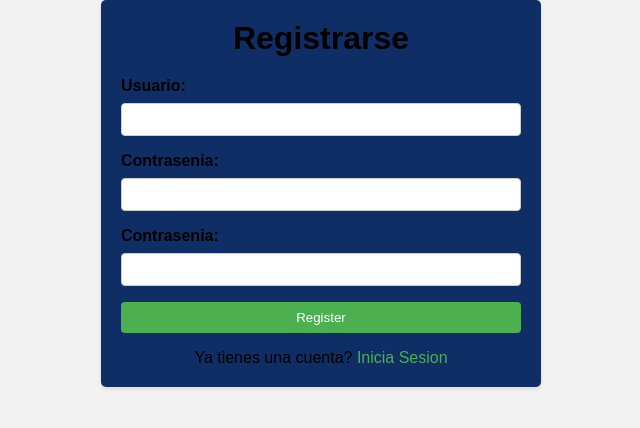
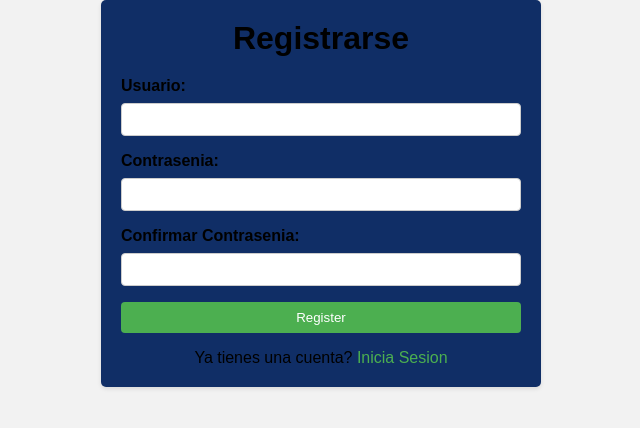
Before and after one commit to Salvapassionate/HDP115-G24, a Django app: page /register/ in a window 1280 px wide. Shown: the top 428 px of the page, without its empty margins (319-959 px from the left). Run offline with Django 3.2, Linux system fonts and the light colour scheme; parts of the project's set-up code (start-up, migrations or seed data) failed here and were passed over.

Commit message:
cambios pm18106

```diff
--- a/my_app/templates/register.html
+++ b/my_app/templates/register.html
@@ -18,7 +18,7 @@
       <input type="text" name="username" required>
       <label for="password">Contrasenia:</label>
       <input type="password" name="password" required>
-      <label for="confirm_password">Contrasenia:</label>
+      <label for="confirm_password">Confirmar Contrasenia:</label>
       <input type="password" name="confirm_password" required>
       <input type="submit" value="Register">
     </form>
```
